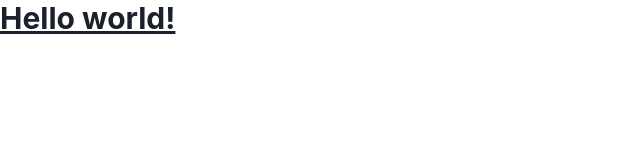
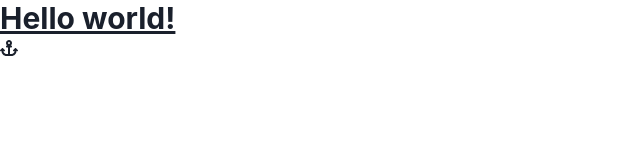
Before and after one commit to michael-pfister/crawlr, a Next.js app: page / in a window 1280 px wide. Shown: the top 160 px of the page, without its empty margins (0-640 px from the left). Built offline with nearby package versions, Linux system fonts and the light colour scheme.

Commit message:
add fontawesome

```diff
--- a/package.json
+++ b/package.json
@@ -13,6 +13,10 @@
     "@chakra-ui/react": "^2.5.1",
     "@emotion/react": "^11.10.6",
     "@emotion/styled": "^11.10.6",
+    "@fortawesome/fontawesome-svg-core": "^6.3.0",
+    "@fortawesome/free-regular-svg-icons": "^6.3.0",
+    "@fortawesome/free-solid-svg-icons": "^6.3.0",
+    "@fortawesome/react-fontawesome": "^0.2.0",
     "@types/node": "18.15.3",
     "@types/react": "18.0.28",
     "@types/react-dom": "18.0.11",
--- a/pages/index.tsx
+++ b/pages/index.tsx
@@ -2,6 +2,8 @@
 import Image from "next/image";
 import { Inter } from "next/font/google";
 import styles from "@/styles/Home.module.css";
+import { FontAwesomeIcon } from "@fortawesome/react-fontawesome";
+import { faAnchor } from "@fortawesome/free-solid-svg-icons";
 
 const inter = Inter({ subsets: ["latin"] });
 
@@ -10,6 +12,7 @@
     <>
       <main>
         <h1 className="text-3xl font-bold underline">Hello world!</h1>
+        <FontAwesomeIcon icon={faAnchor} />
       </main>
     </>
   );
```
Also changed, not shown: 2 other files (tests, documents, lock files or other folders).
